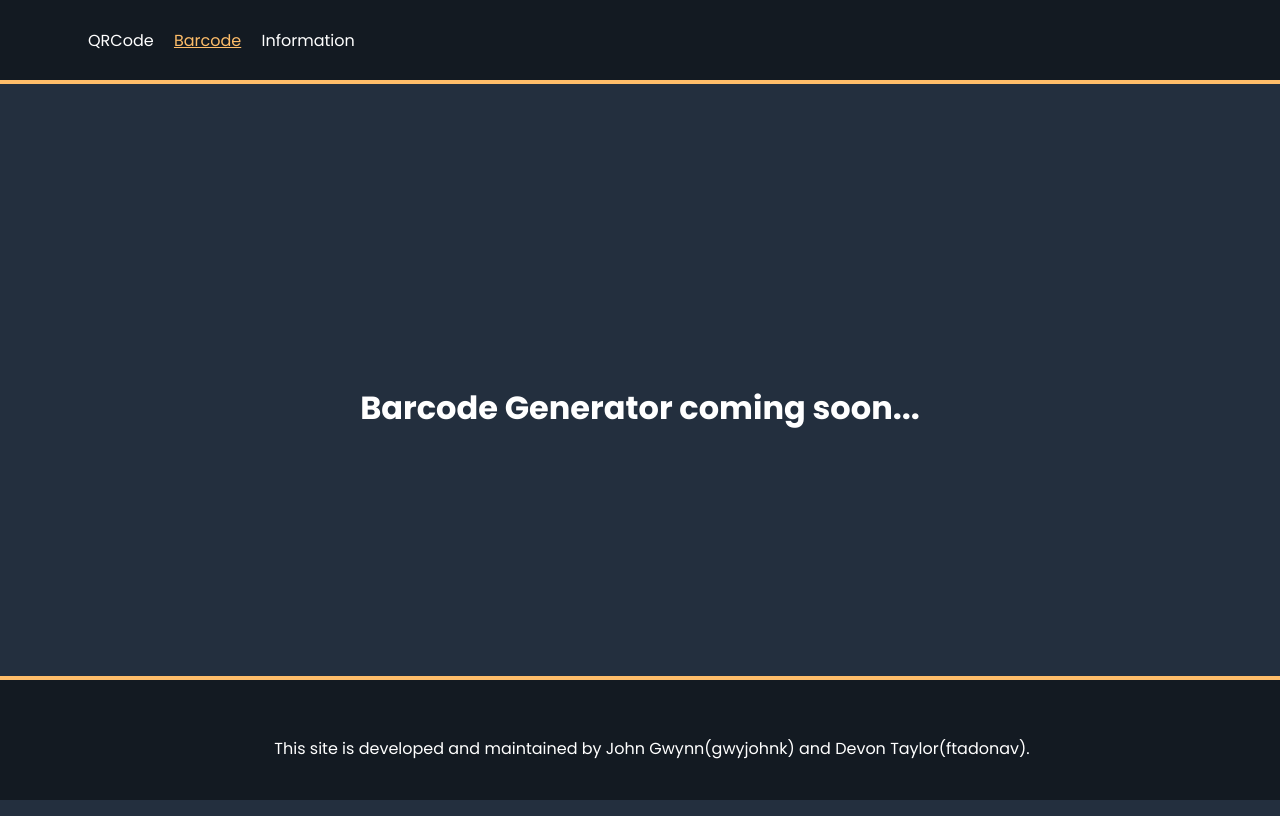
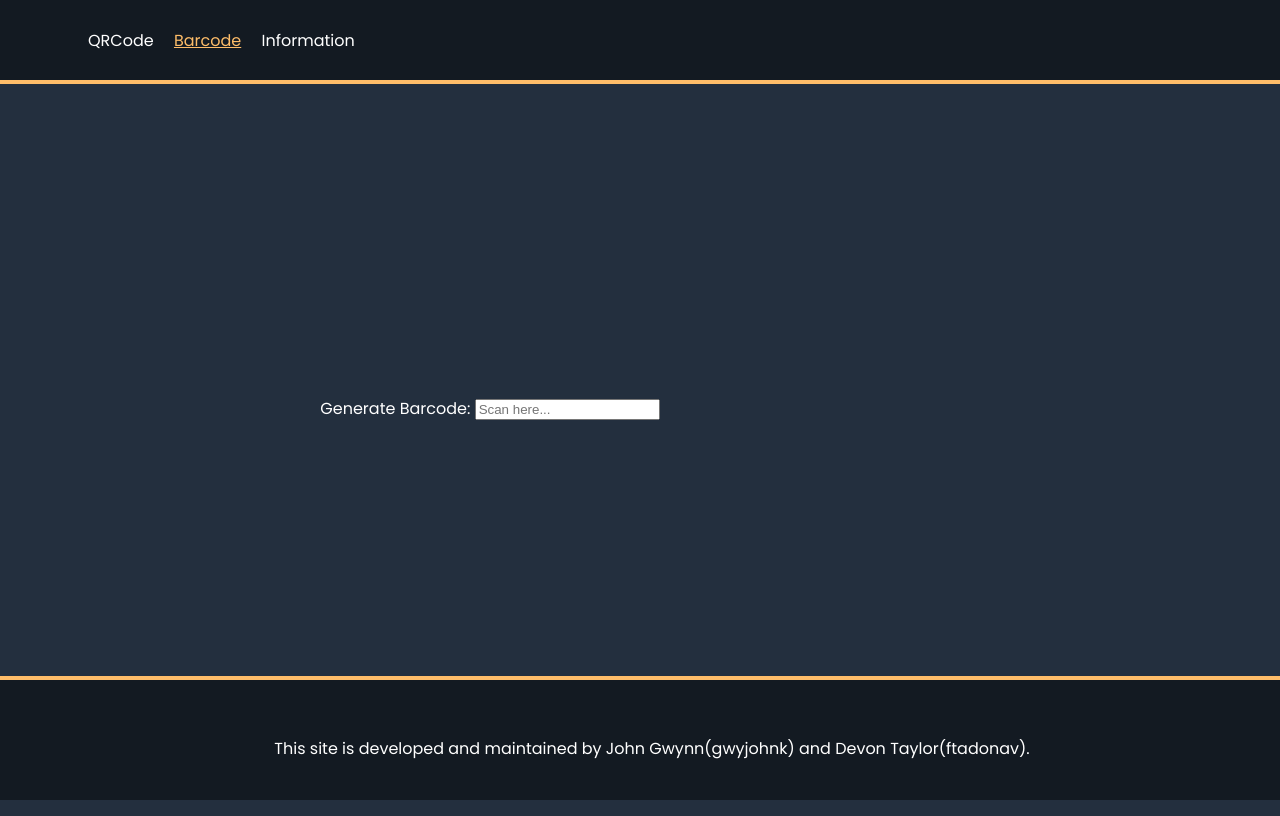
Before and after one commit to KS1X/CXO_Tools, a plain HTML site: page barcode.html in a window 1280 px wide. Drawn offline with Linux system fonts and the light colour scheme.

Commit message:
Update Barcode.html
Barcode gen now works

```diff
--- a/barcode.html
+++ b/barcode.html
@@ -21,9 +21,26 @@
 
 </head>
 
+<script src="https://cdn.jsdelivr.net/npm/jsbarcode@3.11.5/dist/JsBarcode.all.min.js"></script>
+<script>
+    function generateBarcode(value) {
+        JsBarcode("#barcode", value, {
+            format: "CODE128",
+            lineColor: "#000",
+            width: 2,
+            height: 100,
+            displayValue: true
+        })
+    }
+</script>
 <body>
+    <!--<h1>Barcode Generator</h1>-->
     <div>
-    <h1>Barcode Generator coming soon...</h1>
+        <label>Generate Barcode: </label>
+        <input nam="barcode" placeholder="Scan here..." type="text" onchange="generateBarcode(this.value)">
+    </div>
+    <div>
+        <svg id="barcode"></svg>
     </div>
 
     <div id="footer">
```
